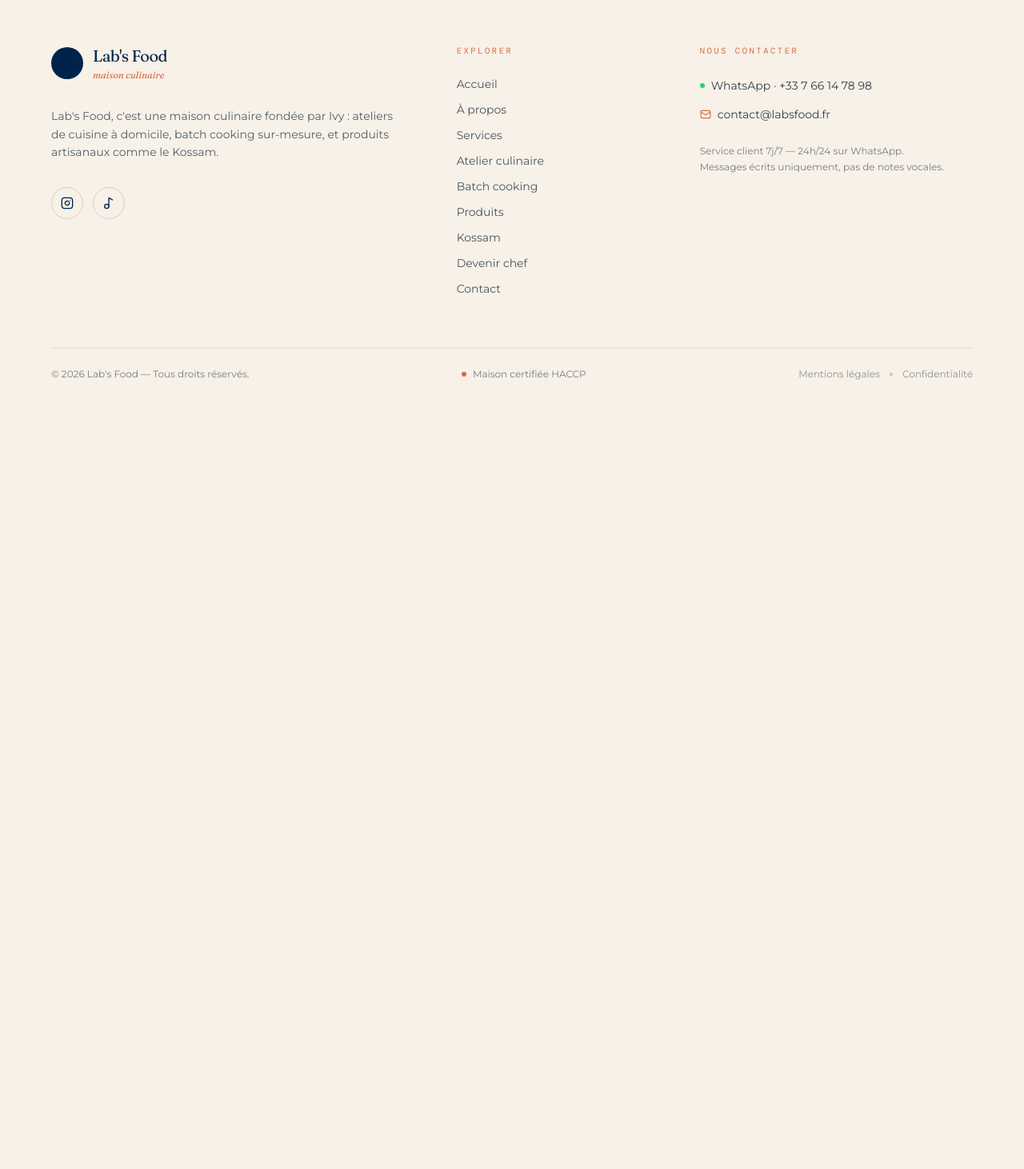
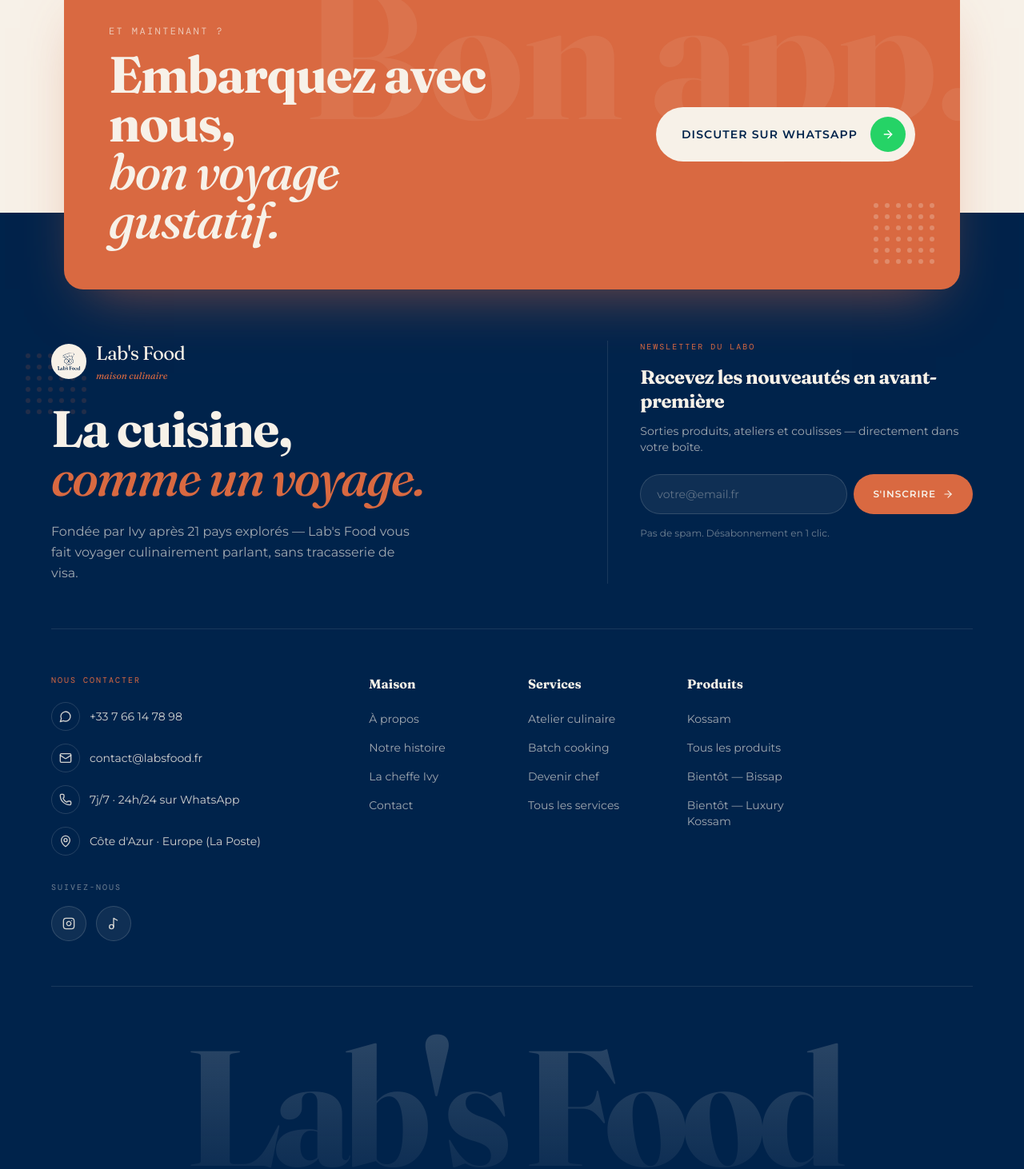
Before and after one commit to LabsFood/labsfood-blog, a Next.js app: page / in a window 1280 px wide. Shown: the part 7978-9440 px from the top of the page at 80% size. Before the commit the page ends 8534 px from the top, so only its background shows below. Built offline with nearby package versions, Linux system fonts and the light colour scheme.

Commit message:
refactor(footer): style batch cooking adapte a labsfood

```diff
--- a/components/layout/Footer.tsx
+++ b/components/layout/Footer.tsx
@@ -1,143 +1,344 @@
 import Link from 'next/link'
 import Image from 'next/image'
-import { Instagram, Music2, Mail, ArrowUpRight } from 'lucide-react'
+import {
+  Instagram,
+  Music2,
+  Mail,
+  Phone,
+  MapPin,
+  ArrowRight,
+  ArrowUpRight,
+  MessageCircle,
+} from 'lucide-react'
 import { SITE } from '@/lib/content'
 import { WHATSAPP_NUMBER_DISPLAY, whatsappLink } from '@/lib/utils'
 
-const EXPLORE = [
-  { label: 'Accueil', href: '/' },
+const LINKS = {
+  maison: [
     { label: 'À propos', href: '/a-propos' },
-  { label: 'Services', href: '/services' },
+    { label: 'Notre histoire', href: '/a-propos#histoire' },
+    { label: 'La cheffe Ivy', href: '/a-propos' },
+    { label: 'Contact', href: '/contact' },
+  ],
+  services: [
     { label: 'Atelier culinaire', href: '/services/atelier-culinaire' },
     { label: 'Batch cooking', href: '/services/batch-cooking' },
-  { label: 'Produits', href: '/produits' },
+    { label: 'Devenir chef', href: '/devenir-chef' },
+    { label: 'Tous les services', href: '/services' },
+  ],
+  produits: [
     { label: 'Kossam', href: '/produits/kossam' },
-  { label: 'Devenir chef', href: '/devenir-chef' },
-  { label: 'Contact', href: '/contact' },
+    { label: 'Tous les produits', href: '/produits' },
+    { label: 'Bientôt — Bissap', href: '/produits' },
+    { label: 'Bientôt — Luxury Kossam', href: '/produits' },
+  ],
+  legal: [
+    { label: 'Mentions légales', href: '/contact' },
+    { label: 'CGV', href: '/contact' },
+    { label: 'Confidentialité', href: '/contact' },
+    { label: 'Cookies', href: '/contact' },
+  ],
+}
+
+const SOCIAL = [
+  { Icon: Instagram, label: 'Instagram', href: 'https://www.instagram.com/labs_food' },
+  { Icon: Music2, label: 'TikTok', href: 'https://www.tiktok.com/@labs_food' },
 ]
 
 export function Footer() {
   return (
-    <footer className="bg-cream text-navy border-t border-navy/10">
-      <div className="container-wide py-16 md:py-20">
-        {/* ─── Bloc principal ─── */}
-        <div className="grid grid-cols-1 lg:grid-cols-12 gap-12 lg:gap-16">
-          {/* Identité */}
-          <div className="lg:col-span-5">
-            <Link href="/" className="inline-flex items-center gap-3">
-              <span className="size-10 rounded-full bg-navy grid place-items-center">
-                <Image src="/logo.png" alt="" width={26} height={26} />
+    <footer className="relative">
+      {/* ── CTA STRIPE — barre flottante ────────────────────────────── */}
+      <section className="relative px-4 -mb-24 z-10">
+        <div className="container-wide">
+          <div className="relative bg-terra rounded-3xl overflow-hidden p-10 lg:p-14 text-cream shadow-[0_30px_70px_-30px_rgba(217,105,65,0.6)]">
+            {/* Motif de points décoratif bas-droite */}
+            <div className="absolute right-8 bottom-8 grid grid-cols-6 gap-2 opacity-25 pointer-events-none">
+              {Array.from({ length: 36 }).map((_, i) => (
+                <span key={i} className="w-1.5 h-1.5 rounded-full bg-cream" />
+              ))}
+            </div>
+            {/* Mot watermark géant */}
+            <span
+              aria-hidden="true"
+              className="absolute -top-6 -right-6 font-display font-bold text-cream/[0.08] leading-none select-none pointer-events-none"
+              style={{ fontSize: 'clamp(8rem, 18vw, 18rem)' }}
+            >
+              Bon&nbsp;app.
+            </span>
+
+            <div className="relative grid grid-cols-1 lg:grid-cols-2 gap-8 items-center">
+              <div>
+                <p className="text-cream/70 text-xs font-mono uppercase tracking-[0.2em] mb-4">
+                  Et maintenant ?
+                </p>
+                <h3
+                  className="font-display font-bold text-cream leading-[0.95]"
+                  style={{
+                    fontSize: 'clamp(2.2rem, 5vw, 4rem)',
+                    letterSpacing: '-0.02em',
+                  }}
+                >
+                  Embarquez avec nous,
+                  <br />
+                  <span className="italic font-medium">bon voyage gustatif.</span>
+                </h3>
+              </div>
+              <div className="lg:justify-self-end">
+                <a
+                  href={whatsappLink("Bonjour Lab's Food, ")}
+                  target="_blank"
+                  rel="noreferrer"
+                  className="group inline-flex items-center gap-4 bg-cream text-navy rounded-full pl-8 pr-3 py-3 font-semibold uppercase text-sm tracking-[0.08em] hover:bg-navy hover:text-cream transition-colors duration-300"
+                >
+                  Discuter sur WhatsApp
+                  <span className="w-11 h-11 rounded-full bg-whatsapp text-white flex items-center justify-center group-hover:bg-cream group-hover:text-whatsapp-deep transition-colors duration-300">
+                    <ArrowRight className="w-4 h-4 group-hover:translate-x-0.5 transition-transform" />
+                  </span>
+                </a>
+              </div>
+            </div>
+          </div>
+        </div>
+      </section>
+
+      {/* ── FOOTER PRINCIPAL ────────────────────────────────────────── */}
+      <div className="bg-navy text-cream/85 pt-40 pb-10 relative overflow-hidden">
+        {/* Motif de points décoratif haut-gauche */}
+        <div className="absolute top-44 left-8 grid grid-cols-6 gap-2 opacity-15 pointer-events-none hidden md:grid">
+          {Array.from({ length: 36 }).map((_, i) => (
+            <span key={i} className="w-1.5 h-1.5 rounded-full bg-terra" />
+          ))}
+        </div>
+
+        <div className="container-wide relative">
+          {/* Top : déclaration de marque + newsletter */}
+          <div className="grid grid-cols-1 lg:grid-cols-12 gap-10 pb-14 border-b border-cream/10">
+            {/* Déclaration de marque */}
+            <div className="lg:col-span-7">
+              <Link href="/" className="inline-flex items-center gap-3 mb-7">
+                <span className="size-11 rounded-full bg-cream grid place-items-center">
+                  <Image src="/logo.png" alt="" width={28} height={28} />
                 </span>
                 <span className="flex flex-col leading-none">
-                <span className="font-display text-xl tracking-tight">
+                  <span className="font-display text-2xl text-cream tracking-tight">
                     Lab&apos;s Food
                   </span>
-                <span className="font-display italic text-xs text-terra mt-0.5">
+                  <span className="font-display italic text-xs text-terra mt-1">
                     maison culinaire
                   </span>
                 </span>
               </Link>
+              <p
+                className="font-display font-bold text-cream leading-[0.95]"
+                style={{
+                  fontSize: 'clamp(2.2rem, 5vw, 4.5rem)',
+                  letterSpacing: '-0.025em',
+                }}
+              >
+                La cuisine,
+                <br />
+                <span className="text-terra italic font-medium">
+                  comme un voyage.
+                </span>
+              </p>
+              <p className="mt-6 text-cream/65 max-w-md text-base leading-relaxed">
+                Fondée par Ivy après 21 pays explorés — Lab&apos;s Food vous fait
+                voyager culinairement parlant, sans tracasserie de visa.
+              </p>
+            </div>
 
-            <p className="mt-8 max-w-md text-sm leading-relaxed text-ink/70">
-              {SITE.description}
+            {/* Newsletter */}
+            <div className="lg:col-span-5 lg:pl-10 lg:border-l lg:border-cream/10">
+              <p className="text-[10px] font-mono uppercase tracking-[0.2em] text-terra mb-4">
+                Newsletter du labo
               </p>
-
-            {/* Réseaux */}
-            <div className="mt-8 flex items-center gap-3">
-              <a
-                href="https://www.instagram.com/labs_food"
-                target="_blank"
-                rel="noreferrer"
-                aria-label="Instagram"
-                className="size-10 rounded-full border border-navy/15 grid place-items-center text-navy hover:bg-navy hover:text-cream hover:border-navy transition-colors"
+              <h4 className="font-display text-2xl text-cream font-bold mb-3 leading-tight">
+                Recevez les nouveautés en avant-première
+              </h4>
+              <p className="text-sm text-cream/65 mb-6">
+                Sorties produits, ateliers et coulisses — directement dans votre
+                boîte.
+              </p>
+              <form className="flex flex-col sm:flex-row gap-2 mb-4">
+                <input
+                  type="email"
+                  required
+                  placeholder="votre@email.fr"
+                  className="flex-1 px-5 py-3.5 bg-cream/[0.06] border border-cream/15 rounded-full text-cream placeholder:text-cream/35 text-sm outline-none focus:border-terra focus:bg-cream/[0.1] transition-all"
+                />
+                <button
+                  type="submit"
+                  className="bg-terra hover:bg-terra-deep text-cream font-semibold uppercase text-xs tracking-[0.08em] rounded-full px-6 py-3.5 transition-all hover:shadow-[0_10px_24px_-8px_rgba(217,105,65,0.6)] flex items-center justify-center gap-2"
                 >
-                <Instagram className="size-4" />
-              </a>
-              <a
-                href="https://www.tiktok.com/@labs_food"
-                target="_blank"
-                rel="noreferrer"
-                aria-label="TikTok"
-                className="size-10 rounded-full border border-navy/15 grid place-items-center text-navy hover:bg-navy hover:text-cream hover:border-navy transition-colors"
-              >
-                <Music2 className="size-4" />
-              </a>
+                  S&apos;inscrire
+                  <ArrowRight className="w-3.5 h-3.5" />
+                </button>
+              </form>
+              <p className="text-xs text-cream/45">
+                Pas de spam. Désabonnement en 1 clic.
+              </p>
             </div>
           </div>
 
-          {/* Explorer */}
-          <nav className="lg:col-span-3" aria-label="Navigation pied de page">
-            <h4 className="font-mono text-[0.65rem] uppercase tracking-[0.25em] text-terra mb-6">
-              Explorer
-            </h4>
-            <ul className="grid grid-cols-2 lg:grid-cols-1 gap-y-3 gap-x-4 text-sm">
-              {EXPLORE.map((item) => (
-                <li key={item.href}>
-                  <Link
-                    href={item.href}
-                    className="text-ink/75 hover:text-terra transition-colors"
-                  >
-                    {item.label}
-                  </Link>
-                </li>
-              ))}
-            </ul>
-          </nav>
-
+          {/* Middle : contact + 3 colonnes de liens */}
+          <div className="grid grid-cols-1 md:grid-cols-2 lg:grid-cols-12 gap-10 py-14 border-b border-cream/10">
             {/* Contact */}
             <div className="lg:col-span-4">
-            <h4 className="font-mono text-[0.65rem] uppercase tracking-[0.25em] text-terra mb-6">
+              <p className="text-[10px] font-mono uppercase tracking-[0.2em] text-terra mb-5">
                 Nous contacter
-            </h4>
-            <ul className="flex flex-col gap-4 text-sm">
+              </p>
+              <ul className="space-y-4">
                 <li>
                   <a
                     href={whatsappLink("Bonjour Lab's Food, ")}
                     target="_blank"
                     rel="noreferrer"
-                  className="group inline-flex items-center gap-2 text-ink/85 hover:text-whatsapp-deep transition-colors"
+                    className="group flex items-center gap-3 text-cream/85 hover:text-cream transition-colors"
                   >
-                  <span className="size-1.5 rounded-full bg-whatsapp" />
-                  WhatsApp · {WHATSAPP_NUMBER_DISPLAY}
-                  <ArrowUpRight className="size-3.5 opacity-0 -translate-x-1 group-hover:opacity-100 group-hover:translate-x-0 transition-all" />
+                    <span className="w-9 h-9 rounded-full border border-cream/15 flex items-center justify-center group-hover:bg-whatsapp group-hover:border-whatsapp group-hover:text-white transition-colors shrink-0">
+                      <MessageCircle className="w-4 h-4" />
+                    </span>
+                    <span className="text-sm">{WHATSAPP_NUMBER_DISPLAY}</span>
                   </a>
                 </li>
                 <li>
                   <a
                     href={`mailto:${SITE.email}`}
-                  className="group inline-flex items-center gap-2 text-ink/85 hover:text-terra transition-colors"
+                    className="group flex items-center gap-3 text-cream/85 hover:text-cream transition-colors"
                   >
-                  <Mail className="size-3.5 text-terra" />
-                  {SITE.email}
+                    <span className="w-9 h-9 rounded-full border border-cream/15 flex items-center justify-center group-hover:bg-terra group-hover:border-terra transition-colors shrink-0">
+                      <Mail className="w-4 h-4" />
+                    </span>
+                    <span className="text-sm">{SITE.email}</span>
                   </a>
                 </li>
+                <li className="flex items-center gap-3 text-cream/85">
+                  <span className="w-9 h-9 rounded-full border border-cream/15 flex items-center justify-center shrink-0">
+                    <Phone className="w-4 h-4" />
+                  </span>
+                  <span className="text-sm">7j/7 · 24h/24 sur WhatsApp</span>
+                </li>
+                <li className="flex items-center gap-3 text-cream/85">
+                  <span className="w-9 h-9 rounded-full border border-cream/15 flex items-center justify-center shrink-0">
+                    <MapPin className="w-4 h-4" />
+                  </span>
+                  <span className="text-sm">Côte d&apos;Azur · Europe (La Poste)</span>
+                </li>
               </ul>
-            <p className="mt-6 text-xs leading-relaxed text-ink/55">
-              Service client 7j/7 — 24h/24 sur WhatsApp.
-              <br />
-              Messages écrits uniquement, pas de notes vocales.
+
+              {/* Réseaux */}
+              <div className="mt-8">
+                <p className="text-[10px] font-mono uppercase tracking-[0.2em] text-cream/45 mb-4">
+                  Suivez-nous
                 </p>
+                <div className="flex items-center gap-3">
+                  {SOCIAL.map(({ Icon, label, href }) => (
+                    <a
+                      key={label}
+                      href={href}
+                      target="_blank"
+                      rel="noreferrer"
+                      aria-label={label}
+                      className="group w-11 h-11 rounded-full bg-cream/[0.06] border border-cream/15 flex items-center justify-center text-cream/85 hover:bg-terra hover:border-terra hover:text-cream transition-all duration-300 hover:-translate-y-1"
+                    >
+                      <Icon className="w-4 h-4" />
+                    </a>
+                  ))}
+                </div>
               </div>
             </div>
 
-        {/* ─── Filet de bas de page ─── */}
-        <div className="mt-16 pt-6 border-t border-navy/10 flex flex-col md:flex-row gap-4 items-start md:items-center justify-between text-xs text-ink/55">
-          <p>© {new Date().getFullYear()} Lab&apos;s Food — Tous droits réservés.</p>
+            {/* Maison */}
+            <FooterColumn title="Maison">
+              {LINKS.maison.map((l) => (
+                <FooterLink key={l.href + l.label} {...l} />
+              ))}
+            </FooterColumn>
+
+            {/* Services */}
+            <FooterColumn title="Services">
+              {LINKS.services.map((l) => (
+                <FooterLink key={l.href + l.label} {...l} />
+              ))}
+            </FooterColumn>
+
+            {/* Produits */}
+            <FooterColumn title="Produits">
+              {LINKS.produits.map((l) => (
+                <FooterLink key={l.href + l.label} {...l} />
+              ))}
+            </FooterColumn>
+          </div>
+
+          {/* Wordmark géant */}
+          <div className="py-12 text-center select-none pointer-events-none">
+            <h2
+              className="font-display font-bold leading-none tracking-[-0.04em] bg-clip-text text-transparent"
+              style={{
+                fontSize: 'clamp(4rem, 16vw, 14rem)',
+                backgroundImage:
+                  'linear-gradient(180deg, rgba(247,241,232,0.18) 0%, rgba(247,241,232,0.04) 100%)',
+              }}
+            >
+              Lab&apos;s Food
+            </h2>
+          </div>
+
+          {/* Bas — copyright + légal */}
+          <div className="pt-6 border-t border-cream/10 flex flex-col md:flex-row items-center justify-between gap-4">
+            <div className="flex flex-wrap items-center gap-x-4 gap-y-1 text-xs text-cream/55">
+              <p>© {new Date().getFullYear()} Lab&apos;s Food</p>
+              <span className="hidden md:inline opacity-30">·</span>
               <p className="flex items-center gap-2">
                 <span className="inline-block size-1.5 rounded-full bg-terra" />
                 Maison certifiée HACCP
               </p>
-          <p className="flex items-center gap-3 text-ink/45">
-            <Link href="/contact" className="hover:text-navy transition-colors">
-              Mentions légales
+            </div>
+            <div className="flex flex-wrap items-center gap-3 text-xs text-cream/55">
+              {LINKS.legal.map((l, i) => (
+                <span key={l.label} className="flex items-center gap-3">
+                  <Link href={l.href} className="hover:text-cream transition-colors">
+                    {l.label}
                   </Link>
-            <span className="size-1 rounded-full bg-ink/20" />
-            <Link href="/contact" className="hover:text-navy transition-colors">
-              Confidentialité
-            </Link>
-          </p>
+                  {i < LINKS.legal.length - 1 && (
+                    <span className="opacity-30">·</span>
+                  )}
+                </span>
+              ))}
+            </div>
+          </div>
         </div>
       </div>
     </footer>
   )
 }
+
+function FooterColumn({
+  title,
+  children,
+}: {
+  title: string
+  children: React.ReactNode
+}) {
+  return (
+    <div className="lg:col-span-2 lg:col-start-auto">
+      <p className="text-cream font-display text-base font-bold mb-5">{title}</p>
+      <ul className="space-y-3">{children}</ul>
+    </div>
+  )
+}
+
+function FooterLink({ href, label }: { href: string; label: string }) {
+  return (
+    <li>
+      <Link
+        href={href}
+        className="group inline-flex items-center gap-1.5 text-sm text-cream/65 hover:text-terra transition-colors"
+      >
+        <span>{label}</span>
+        <ArrowUpRight className="w-3 h-3 opacity-0 -translate-x-1 group-hover:opacity-100 group-hover:translate-x-0 transition-all" />
+      </Link>
+    </li>
+  )
+}
```
Lines whose indentation alone changed are shown as unchanged.
